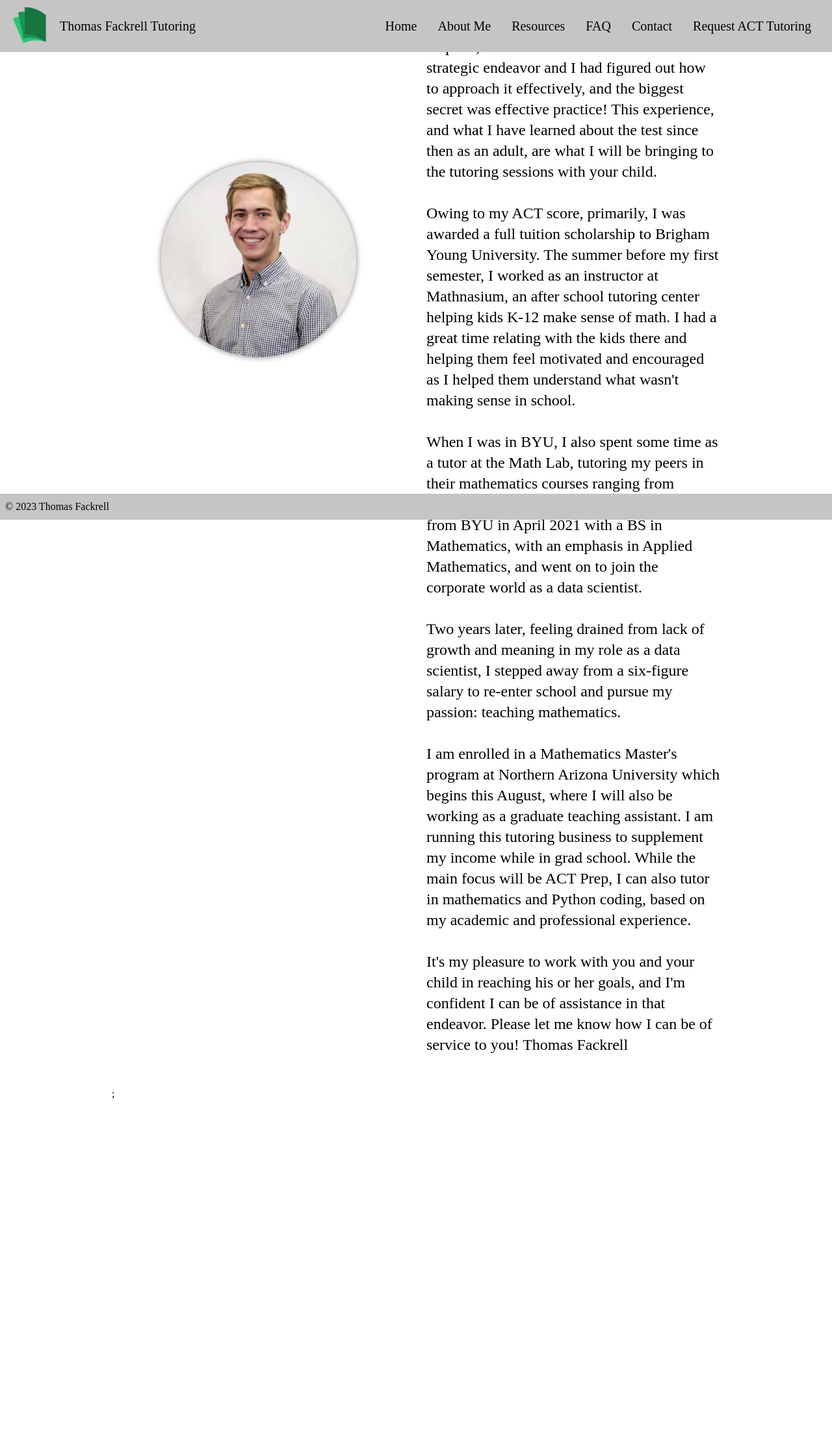
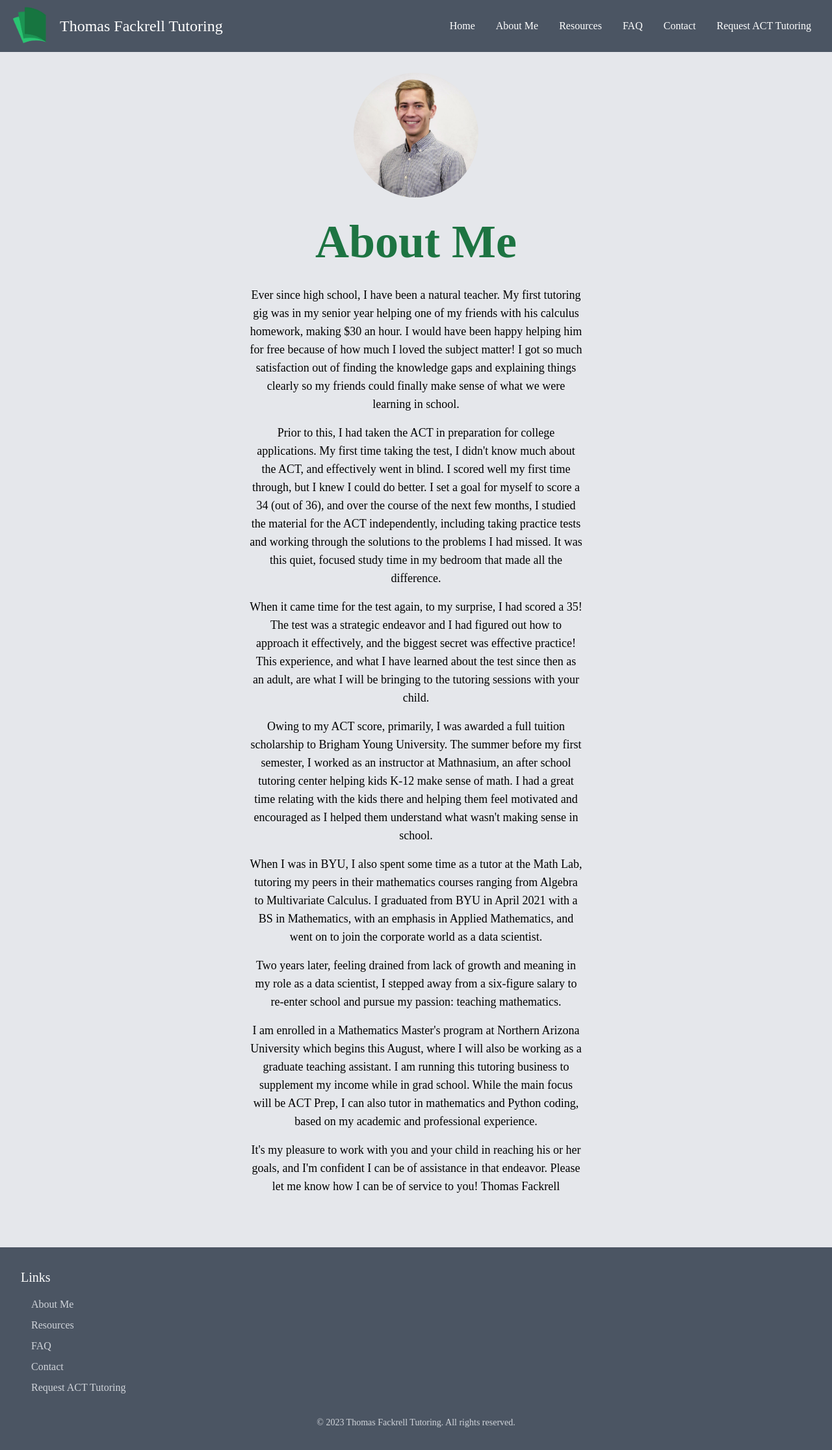
Before and after one commit to mckayfackrell/thomastutoring, a React (Create React App) app: page /aboutme in a window 1280 px wide. Shown: the whole page at 65% size. Before the commit the page ends 1696 px from the top, so only its background shows below. Built offline with nearby package versions, Linux system fonts and the light colour scheme; the HTML template or start-up script is replaced by a standard one.

Commit message:
updated layout of pages and styling

```diff
--- a/package.json
+++ b/package.json
@@ -7,6 +7,7 @@
     "@testing-library/react": "^13.0.0",
     "@testing-library/user-event": "^13.2.1",
     "autoprefixer": "^10.4.14",
+    "gh-pages": "^5.0.0",
     "postcss": "^8.4.24",
     "react": "^18.2.0",
     "react-dom": "^18.2.0",
--- a/src/App.jsx
+++ b/src/App.jsx
@@ -6,6 +6,7 @@ import Faq from "./pages/Faq";
 import AboutMe from "./pages/AboutMe";
 import Resources from "./pages/Resources";
 import Reviews from "./pages/Reviews";
+import Footer from "./components/Footer";
 
 function App() {
   return (
@@ -19,6 +20,7 @@ function App() {
         <Route path="/resources" element={<Resources />} />
         <Route path="/reviews" element={<Reviews />} />
       </Routes>
+      <Footer />
     </Router>
   );
 }
--- /dev/null
+++ b/src/components/Footer.jsx
@@ -0,0 +1,65 @@
+import React from "react";
+
+const Footer = () => {
+  return (
+    <footer className="bg-gray-600 py-8">
+      <div className="max-w-7xl mx-auto px-8">
+        <div className="flex flex-col md:flex-row md:justify-between">
+          <div className="md:w-1/3">
+            <h3 className="text-white text-xl mb-4">Links</h3>
+            <ul className="space-y-2">
+              <li>
+                <a
+                  href="/aboutme"
+                  className="text-gray-300 hover:text-white transition duration-300"
+                >
+                  About Me
+                </a>
+              </li>
+              <li>
+                <a
+                  href="/resources"
+                  className="text-gray-300 hover:text-white transition duration-300"
+                >
+                  Resources
+                </a>
+              </li>
+              <li>
+                <a
+                  href="/faq"
+                  className="text-gray-300 hover:text-white transition duration-300"
+                >
+                  FAQ
+                </a>
+              </li>
+              <li>
+                <a
+                  href="/contact"
+                  className="text-gray-300 hover:text-white transition duration-300"
+                >
+                  Contact
+                </a>
+              </li>
+              <li>
+                <a
+                  href="https://forms.gle/jiJgreaXWRS3gjac8"
+                  className="text-gray-300 hover:text-white transition duration-300"
+                >
+                  Request ACT Tutoring
+                </a>
+              </li>
+            </ul>
+          </div>
+        </div>
+        <div className="mt-8 text-center">
+          <p className="text-gray-300 text-sm">
+            &copy; {new Date().getFullYear()} Thomas Fackrell Tutoring. All
+            rights reserved.
+          </p>
+        </div>
+      </div>
+    </footer>
+  );
+};
+
+export default Footer;
--- a/src/components/Navbar.jsx
+++ b/src/components/Navbar.jsx
@@ -9,7 +9,7 @@ const Navbar = () => {
 
   return (
     // navbar
-    <div className="fixed w-full h-[80px] flex justify-between items-center px-4 bg-[#c5c5c5] text-black">
+    <div className="fixed w-full h-[80px] flex justify-between items-center px-4 bg-gray-600 text-white">
       {/* logo */}
       <div>
         <Link to="/">
@@ -21,28 +21,28 @@ const Navbar = () => {
           />
         </Link>
       </div>
-      <div className="md:text-xl flex-1 px-4">
+      <div className="md:text-xl lg:text-2xl flex-1 px-4">
         <Link to="/">Thomas Fackrell Tutoring</Link>
       </div>
 
       {/* menu */}
-      <ul className="hidden md:flex">
-        <li className="hover:underline md:text-xl">
+      <ul className="hidden lg:flex">
+        <li className="hover:underline md:text-1xl">
           <Link to="/">Home</Link>
         </li>
-        <li className="hover:underline md:text-xl">
+        <li className="hover:underline md:text-1xl">
           <Link to="/aboutme">About Me</Link>
         </li>
-        <li className="hover:underline md:text-xl">
+        <li className="hover:underline md:text-1xl">
           <Link to="/resources">Resources</Link>
         </li>
-        <li className="hover:underline md:text-xl">
+        <li className="hover:underline md:text-1xl">
           <Link to="/faq">FAQ</Link>
         </li>
-        <li className="hover:underline md:text-xl">
+        <li className="hover:underline md:text-1xl">
           <Link to="/contact">Contact</Link>
         </li>
-        <li className="hover:underline md:text-xl">
+        <li className="hover:underline md:text-1xl">
           <Link to="https://forms.gle/jiJgreaXWRS3gjac8">
             Request ACT Tutoring
           </Link>
@@ -50,7 +50,7 @@ const Navbar = () => {
       </ul>
 
       {/* hamburger */}
-      <div onClick={handleClick} className="md:hidden z-10">
+      <div onClick={handleClick} className="lg:hidden z-10">
         {!nav ? (
           <FaBars className="text-2xl hover:cursor-pointer" />
         ) : (
@@ -64,31 +64,31 @@ const Navbar = () => {
         className={
           !nav
             ? "hidden"
-            : "absolute top-0 left-0 w-full h-screen bg-[#c5c5c5] flex flex-col justify-center items-center transition-opacity duration-500"
+            : "absolute top-0 left-0 w-full h- bg-gray-600 flex flex-col justify-center items-left transition-opacity duration-500 mt-20"
         }
         style={{ opacity: nav ? 1 : 0 }}
       >
-        <li className="py-3 text-3xl md:text-4xl hover:underline">
+        <li className="py-3 text-xl md:text-3xl hover:underline">
           <Link onClick={handleClick} to="/">
             Home
           </Link>
         </li>
-        <li className="py-3 text-3xl md:text-4xl hover:underline">
+        <li className="py-3 text-xl md:text-3xl hover:underline">
           <Link onClick={handleClick} to="/aboutme">
             About Me
           </Link>
         </li>
-        <li className="py-3 text-3xl md:text-4xl hover:underline">
+        <li className="py-3 text-xl md:text-3xl hover:underline">
           <Link onClick={handleClick} to="/resources">
             Resources
           </Link>
         </li>
-        <li className="py-3 text-3xl md:text-4xl hover:underline">
+        <li className="py-3 text-xl md:text-3xl hover:underline">
           <Link onClick={handleClick} to="/faq">
             FAQ
           </Link>
         </li>
-        <li className="py-3 text-3xl md:text-4xl hover:underline">
+        <li className="py-3 text-xl md:text-3xl hover:underline">
           <Link
             onClick={handleClick}
             to="contact"
@@ -99,25 +99,13 @@ const Navbar = () => {
             Contact
           </Link>
         </li>
-        <li className="py-3 text-3xl md:text-4xl hover:underline">
-          <Link
-            onClick={handleClick}
-            to="https://forms.gle/jiJgreaXWRS3gjac8"
-            smooth={true}
-            duration={500}
-            offset={-80}
-          >
+        <li className="py-3 text-xl md:text-3xl hover:underline">
+          <Link onClick={handleClick} to="https://forms.gle/jiJgreaXWRS3gjac8">
             Request ACT Tutoring
           </Link>
         </li>
+        <br></br>
       </ul>
-
-      {/* footer */}
-      <footer className="fixed bottom-0 left-0 z-20 w-full p-2 bg-[#c5c5c5]">
-        <span className="text-black sm:text-center">
-          © 2023 Thomas Fackrell
-        </span>
-      </footer>
     </div>
   );
 };
--- a/src/pages/AboutMe.jsx
+++ b/src/pages/AboutMe.jsx
@@ -3,31 +3,18 @@ import profile from "../assets/profile.jpeg";
 
 const AboutMe = () => {
   return (
-    <div className="w-full h-screen bg-[#FFFFFF]">
-      <div className="max-w-[1000px] mx-auto px-8 flex flex-col justify-center h-full">
-        <div className="grid grid-cols-1 sm:grid-cols-2 gap-8">
-          <div className="flex justify-center items-center">
-            <div
-              className="profile-image"
-              style={{
-                backgroundImage: `url(${profile})`,
-                backgroundSize: `cover`,
-                backgroundPosition: `center`,
-                width: `300px`,
-                borderRadius: `50%`,
-                height: `300px`,
-                boxShadow: `0px 0px 10px rgba(0, 0, 0, 0.5)`,
-                position: "sticky",
-                top: "50%",
-                transform: "translateY(-50%)",
-              }}
-            ></div>
-          </div>
-          <div className="flex flex-col justify-center">
-            <h1 className="text-4xl sm:text-7xl font-bold text-[#1d7442]">
-              About Me
-            </h1>
-            <p className="py-4 max-w-[700px] text-1xl lg:text-2xl">
+    <div className="w-full bg-gray-200">
+      <div className="max-w-[1000px] mx-auto px-8 py-8">
+        <div className="flex flex-col items-center justify-center">
+          <div
+            className="profile-image bg-cover bg-center bg-no-repeat w-48 h-48 rounded-full mb-8 mt-20"
+            style={{ backgroundImage: `url(${profile})` }}
+          ></div>
+          <h1 className="text-4xl sm:text-7xl font-bold text-[#1d7442] text-center mb-8">
+            About Me
+          </h1>
+          <div className="max-w-lg text-lg text-center mb-8">
+            <p className="mb-4">
               Ever since high school, I have been a natural teacher. My first
               tutoring gig was in my senior year helping one of my friends with
               his calculus homework, making $30 an hour. I would have been happy
@@ -36,7 +23,7 @@ const AboutMe = () => {
               gaps and explaining things clearly so my friends could finally
               make sense of what we were learning in school.
             </p>
-            <p className="py-4 max-w-[700px] text-1xl lg:text-2xl">
+            <p className="mb-4">
               Prior to this, I had taken the ACT in preparation for college
               applications. My first time taking the test, I didn't know much
               about the ACT, and effectively went in blind. I scored well my
@@ -47,7 +34,7 @@ const AboutMe = () => {
               to the problems I had missed. It was this quiet, focused study
               time in my bedroom that made all the difference.
             </p>
-            <p className="py-4 max-w-[700px] text-1xl lg:text-2xl">
+            <p className="mb-4">
               When it came time for the test again, to my surprise, I had scored
               a 35! The test was a strategic endeavor and I had figured out how
               to approach it effectively, and the biggest secret was effective
@@ -55,7 +42,7 @@ const AboutMe = () => {
               since then as an adult, are what I will be bringing to the
               tutoring sessions with your child.
             </p>
-            <p className="py-4 max-w-[700px] text-1xl lg:text-2xl">
+            <p className="mb-4">
               Owing to my ACT score, primarily, I was awarded a full tuition
               scholarship to Brigham Young University. The summer before my
               first semester, I worked as an instructor at Mathnasium, an after
@@ -64,7 +51,7 @@ const AboutMe = () => {
               motivated and encouraged as I helped them understand what wasn't
               making sense in school.
             </p>
-            <p className="py-4 max-w-[700px] text-1xl lg:text-2xl">
+            <p className="mb-4">
               When I was in BYU, I also spent some time as a tutor at the Math
               Lab, tutoring my peers in their mathematics courses ranging from
               Algebra to Multivariate Calculus. I graduated from BYU in April
@@ -72,13 +59,13 @@ const AboutMe = () => {
               Mathematics, and went on to join the corporate world as a data
               scientist.
             </p>
-            <p className="py-4 max-w-[700px] text-1xl lg:text-2xl">
+            <p className="mb-4">
               Two years later, feeling drained from lack of growth and meaning
               in my role as a data scientist, I stepped away from a six-figure
               salary to re-enter school and pursue my passion: teaching
               mathematics.
             </p>
-            <p className="py-4 max-w-[700px] text-1xl lg:text-2xl">
+            <p className="mb-4">
               I am enrolled in a Mathematics Master's program at Northern
               Arizona University which begins this August, where I will also be
               working as a graduate teaching assistant. I am running this
@@ -87,14 +74,13 @@ const AboutMe = () => {
               mathematics and Python coding, based on my academic and
               professional experience.
             </p>
-            <p className="py-4 max-w-[700px] text-1xl lg:text-2xl">
+            <p className="mb-4">
               It's my pleasure to work with you and your child in reaching his
               or her goals, and I'm confident I can be of assistance in that
               endeavor. Please let me know how I can be of service to you!
               Thomas Fackrell
             </p>
           </div>
-          ;
         </div>
       </div>
     </div>
--- a/src/pages/Faq.jsx
+++ b/src/pages/Faq.jsx
@@ -20,8 +20,8 @@ const FAQ = () => {
   ];
 
   return (
-    <div className="w-full h-screen bg-[#FFFFFF]">
-      <div className="max-w-[700px] mx-auto px-8 flex flex-col justify-center h-full">
+    <div className="w-full h-screen bg-gray-200">
+      <div className="max-w-7xl mx-auto px-8 flex flex-col justify-center h-full">
         <h1 className="text-4xl sm:text-5xl font-bold text-[#1d7442] my-8">
           Frequently Asked Questions
         </h1>
--- a/src/pages/Resources.jsx
+++ b/src/pages/Resources.jsx
@@ -20,8 +20,8 @@ const StudentResources = () => {
   ];
 
   return (
-    <div className="w-full h-screen bg-[#FFFFFF]">
-      <div className="max-w-[700px] mx-auto px-8 flex flex-col justify-center h-full">
+    <div className="w-full h-screen bg-gray-200">
+      <div className="max-w-7xl mx-auto px-8 flex flex-col justify-center h-full">
         <h1 className="text-4xl sm:text-5xl font-bold text-[#1d7442] my-8">
           Student Resources
         </h1>
```
Also changed, not shown: src/pages/Contact.jsx (+7 -4 lines), src/pages/Home.jsx (+19 -18 lines), src/assets/classroom.jpg, 1 other file (tests, documents, lock files or other folders).
